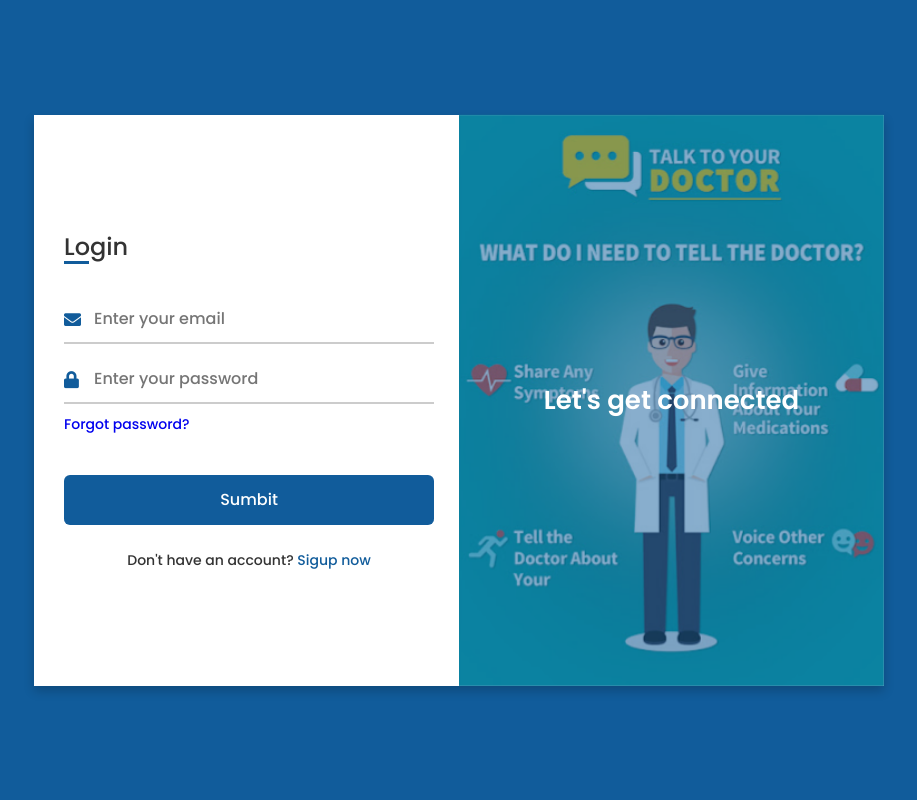
After one commit to SanchayGawande/Iconcern-Web, a Flask app: page /loginpage in a window 1280 px wide. The commit adds this page. Shown: the whole page, without its empty margins (181-1098 px from the left). Run offline with Flask 2, Linux system fonts and the light colour scheme.

Commit message:
login/signup

```diff
--- a/app.py
+++ b/app.py
@@ -99,14 +99,14 @@ def store_form_details(data):
 def get_form_details_all(article_id):
     #try:
     query={'id':article_id}
-    print(query)
+    #print(query)
     # Query the collection to retrieve data (modify as needed)
     data = collection.find(query)
-    print(data)
+    #print(data)
     # Convert MongoDB cursor to a list of dictionaries
     data_list = [json.loads(json.dumps(item,default=str)) for item in data]
     # Return the data as JSON response
-    print(data_list)
+    #print(data_list)
     return jsonify(data_list), 200
 
     # except Exception as e:
@@ -185,7 +185,7 @@ def update_htmlcode_of_article(article_id,html_code):
         query={
             "_id":ObjectId(article_id)
         }
-        print("HELLO",query)
+        #print("HELLO",query)
         update_fields={
             "$set":{"article_template":html_code}
         }
@@ -209,9 +209,9 @@ def chat():
 def view_user_article(article_id):
     query={'_id':ObjectId(article_id)}
     html_template=collection.find_one(query,{'article_template':1,'_id':0}) # The params in this response are form_template,_id
-    print('html_TEMP:',html_template)
+    #print('html_TEMP:',html_template)
     if html_template:
-        html_template = BeautifulSoup(html_template.get('article_template','<h1>No article available</h1>'), 'html')
+        html_template = BeautifulSoup(html_template.get('article_template','<h1>No article available</h1>'),features="html.parser")
         html_template = html_template.prettify()
     else:
         query={'_id':ObjectId(article_id)}
@@ -304,6 +304,11 @@ def register():
     login_user(user)
     return jsonify({"message": "Account created successfully!","user_id":user.get_id()}), 200
 
+
+@app.route('/loginpage', methods=['GET'])
+def loginpage():
+    return render_template('loginpage.html')
+
 @app.route('/login', methods=['POST'])
 def login():
     # Get user input from the login form
--- /dev/null
+++ b/static/assets/css/style1.css
@@ -0,0 +1,220 @@
+/* Google Font Link */
+@import url('https://fonts.googleapis.com/css2?family=Poppins:wght@200;300;400;500;600;700&display=swap');
+*{
+  margin: 0;
+  padding: 0;
+  box-sizing: border-box;
+  font-family: "Poppins" , sans-serif;
+}
+body{
+  min-height: 100vh;
+  display: flex;
+  align-items: center;
+  justify-content: center;
+  background:  #115c9b;
+  padding: 30px;
+}
+.container{
+  position: relative;
+  max-width: 850px;
+  width: 100%;
+  background: #fff;
+  padding: 40px 30px;
+  box-shadow: 0 5px 10px rgba(0,0,0,0.2);
+  perspective: 2700px;
+}
+.container .cover{
+  position: absolute;
+  top: 0;
+  left: 50%;
+  height: 100%;
+  width: 50%;
+  z-index: 98;
+  transition: all 1s ease;
+  transform-origin: left;
+  transform-style: preserve-3d;
+}
+.container #flip:checked ~ .cover{
+  transform: rotateY(-180deg);
+}
+ .container .cover .front,
+ .container .cover .back{
+  position: absolute;
+  top: 0;
+  left: 0;
+  height: 100%;
+  width: 100%;
+}
+.cover .back{
+  transform: rotateY(180deg);
+  backface-visibility: hidden;
+}
+.container .cover::before,
+.container .cover::after{
+  content: '';
+  position: absolute;
+  height: 100%;
+  width: 100%;
+  background: #115c9b;
+  opacity: 0.5;
+  z-index: 12;
+}
+.container .cover::after{
+  opacity: 0.3;
+  transform: rotateY(180deg);
+  backface-visibility: hidden;
+}
+.container .cover img{
+  position: absolute;
+  height: 100%;
+  width: 100%;
+  object-fit: cover;
+  z-index: 10;
+}
+.container .cover .text{
+  position: absolute;
+  z-index: 130;
+  height: 100%;
+  width: 100%;
+  display: flex;
+  flex-direction: column;
+  align-items: center;
+  justify-content: center;
+}
+.cover .text .text-1,
+.cover .text .text-2{
+  font-size: 26px;
+  font-weight: 600;
+  color: #fff;
+  text-align: center;
+}
+.cover .text .text-2{
+  font-size: 15px;
+  font-weight: 500;
+}
+.container .forms{
+  height: 100%;
+  width: 100%;
+  background: #fff;
+}
+.container .form-content{
+  display: flex;
+  align-items: center;
+  justify-content: space-between;
+}
+.form-content .login-form,
+.form-content .signup-form{
+  width: calc(100% / 2 - 25px);
+}
+.forms .form-content .title{
+  position: relative;
+  font-size: 24px;
+  font-weight: 500;
+  color: #333;
+}
+.forms .form-content .title:before{
+  content: '';
+  position: absolute;
+  left: 0;
+  bottom: 0;
+  height: 3px;
+  width: 25px;
+  background:  #115c9b;
+}
+.forms .signup-form  .title:before{
+  width: 20px;
+}
+.forms .form-content .input-boxes{
+  margin-top: 30px;
+}
+.forms .form-content .input-box{
+  display: flex;
+  align-items: center;
+  height: 50px;
+  width: 100%;
+  margin: 10px 0;
+  position: relative;
+}
+.form-content .input-box input{
+  height: 100%;
+  width: 100%;
+  outline: none;
+  border: none;
+  padding: 0 30px;
+  font-size: 16px;
+  font-weight: 500;
+  border-bottom: 2px solid rgba(0,0,0,0.2);
+  transition: all 0.3s ease;
+}
+.form-content .input-box input:focus,
+.form-content .input-box input:valid{
+  border-color:  #115c9b;
+}
+.form-content .input-box i{
+  position: absolute;
+  color:  #115c9b;
+  font-size: 17px;
+}
+.form-content .input-box label {
+  display: inline-block;
+  margin-left: 10px; /* Adjust as needed */
+}
+.forms .form-content .text{
+  font-size: 14px;
+  font-weight: 500;
+  color: #333;
+}
+.forms .form-content .text a{
+  text-decoration: none;
+}
+.forms .form-content .text a:hover{
+  text-decoration: underline;
+}
+.forms .form-content .button{
+  color: #fff;
+  margin-top: 40px;
+}
+.forms .form-content .button input{
+  color: #fff;
+  background:  #115c9b;
+  border-radius: 6px;
+  padding: 0;
+  cursor: pointer;
+  transition: all 0.4s ease;
+}
+.forms .form-content .button input:hover{
+  background:  #115c9b;
+}
+.forms .form-content label{
+  color:  #115c9b;
+  cursor: pointer;
+}
+.forms .form-content label:hover{
+  text-decoration: underline;
+}
+.forms .form-content .login-text,
+.forms .form-content .sign-up-text{
+  text-align: center;
+  margin-top: 25px;
+}
+.container #flip{
+  display: none;
+}
+@media (max-width: 730px) {
+  .container .cover{
+    display: none;
+  }
+  .form-content .login-form,
+  .form-content .signup-form{
+    width: 100%;
+  }
+  .form-content .signup-form{
+    display: none;
+  }
+  .container #flip:checked ~ .forms .signup-form{
+    display: block;
+  }
+  .container #flip:checked ~ .forms .login-form{
+    display: none;
+  }
+}
--- /dev/null
+++ b/templates/loginpage.html
@@ -0,0 +1,96 @@
+<!DOCTYPE html>
+<!-- Created by CodingLab |www.youtube.com/c/CodingLabYT-->
+<html lang="en" dir="ltr">
+  <head>
+    <meta charset="UTF-8">
+    <!--<title> Login and Registration Form in HTML & CSS | CodingLab </title>-->
+    <link rel="stylesheet" href="{{ url_for('static', filename='assets/css/style1.css') }}">
+    <!-- Fontawesome CDN Link -->
+    <link rel="stylesheet" href="https://cdnjs.cloudflare.com/ajax/libs/font-awesome/5.15.3/css/all.min.css">
+    <meta name="viewport" content="width=device-width, initial-scale=1.0">
+   </head>
+<body>
+  <div class="container">
+    <input type="checkbox" id="flip">
+    <div class="cover">
+      <div class="front">
+        <img src="{{ url_for('static', filename='assets/images/doctor.jpeg') }}" alt="">
+        <div class="text">
+          <span class="text-1">Let's get connected <br> </span>
+          <span class="text-2"></span>
+        </div>
+      </div>
+      <div class="back">
+        <img class="backImg" src="{{ url_for('static', filename='assets/images/backImg.jpg') }}" alt="">
+        <div class="text">
+          <span class="text-1">Complete miles of journey <br> with one step</span>
+          <span class="text-2">Let's get started</span>
+        </div>
+      </div>
+    </div>
+    <div class="forms">
+        <div class="form-content">
+          <div class="login-form">
+            <div class="title">Login</div>
+          <form action="#">
+            <div class="input-boxes">
+              <div class="input-box">
+                <i class="fas fa-envelope"></i>
+                <input type="text" placeholder="Enter your email" required>
+              </div>
+              <div class="input-box">
+                <i class="fas fa-lock"></i>
+                <input type="password" placeholder="Enter your password" required>
+              </div>
+              <div class="text"><a href="#">Forgot password?</a></div>
+              <div class="button input-box">
+                <input type="submit" value="Sumbit">
+              </div>
+              <div class="text sign-up-text">Don't have an account? <label for="flip">Sigup now</label></div>
+            </div>
+        </form>
+      </div>
+        <div class="signup-form">
+          <div class="title">Signup</div>
+        <form action="#">
+            <div class="input-boxes">
+              <div class="input-box">
+                <i class="fas fa-user"></i>
+                <input type="text" placeholder="Enter your name" required>
+              </div>
+              <div class="input-box">
+                <i class="fas fa-envelope"></i>
+                <input type="text" placeholder="Enter your email" required>
+              </div>
+              <div class="input-box">
+                <i class="fas fa-calendar-alt"></i>
+                <input type="text" placeholder="Enter age" required>
+              </div>
+              <div class="input-box">
+                <i class="fas fa-venus-mars"></i>
+                <label>
+                    <input type="radio" name="gender" value="male" required> Male
+                </label>
+                <label>
+                    <input type="radio" name="gender" value="female"> Female
+                </label>
+                <label>
+                    <input type="radio" name="gender" value="other"> Other
+                </label>
+              </div>
+              <div class="input-box">
+                <i class="fas fa-lock"></i>
+                <input type="password" placeholder="Enter your password" required>
+              </div>
+              <div class="button input-box">
+                <input type="submit" value="Sumbit">
+              </div>
+              <div class="text sign-up-text">Already have an account? <label for="flip">Login now</label></div>
+            </div>
+      </form>
+    </div>
+    </div>
+    </div>
+  </div>
+</body>
+</html>
```
Also changed, not shown: templates/dashboard.html (+7 -6 lines), static/assets/images/Logo.png (deleted), static/assets/images/backImg.jpg (added), static/assets/images/doctor.jpeg (renamed from static/assets/images/slider/doctor.jpeg), static/assets/images/frontImg.jpg (added), static/assets/images/logo2.png (added).
